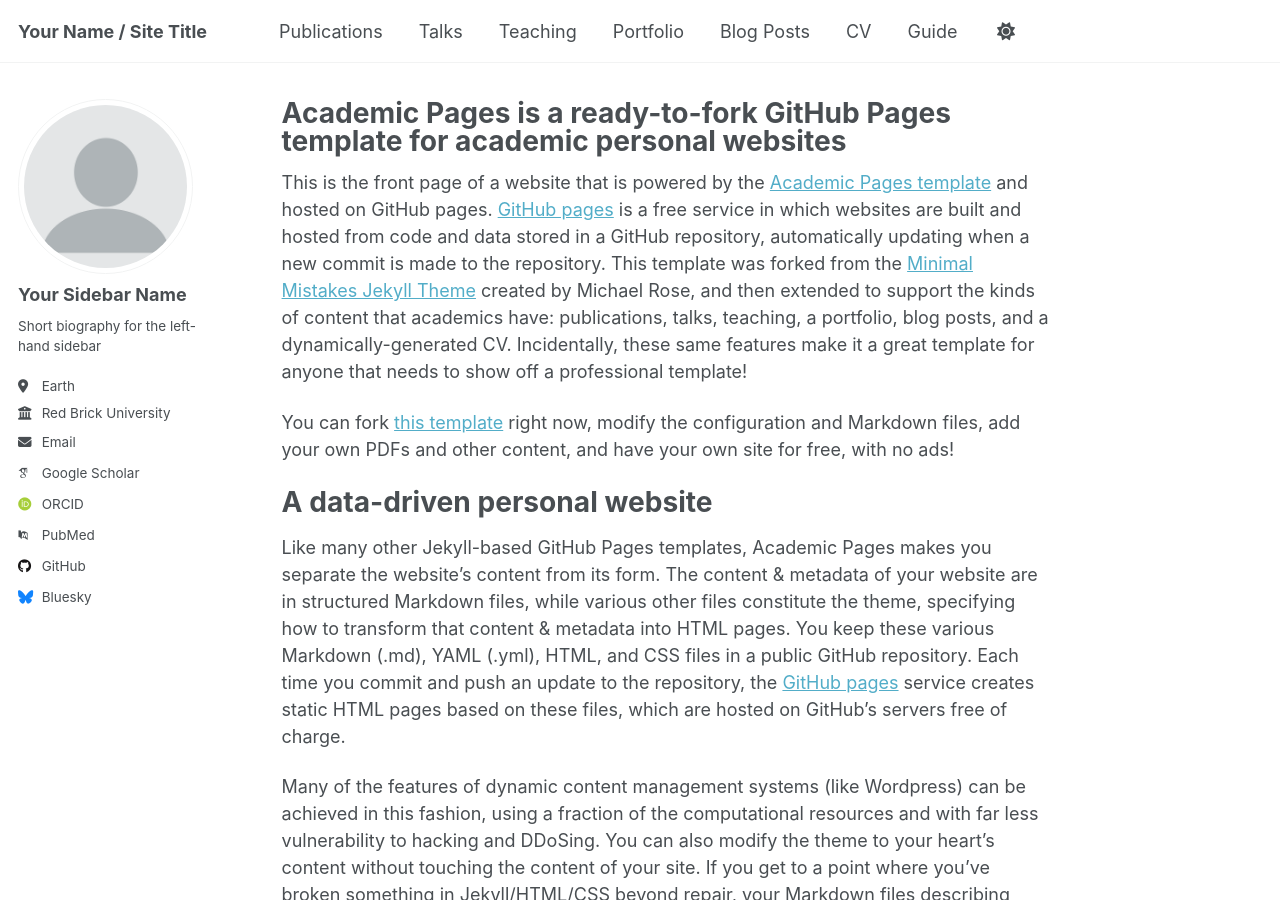
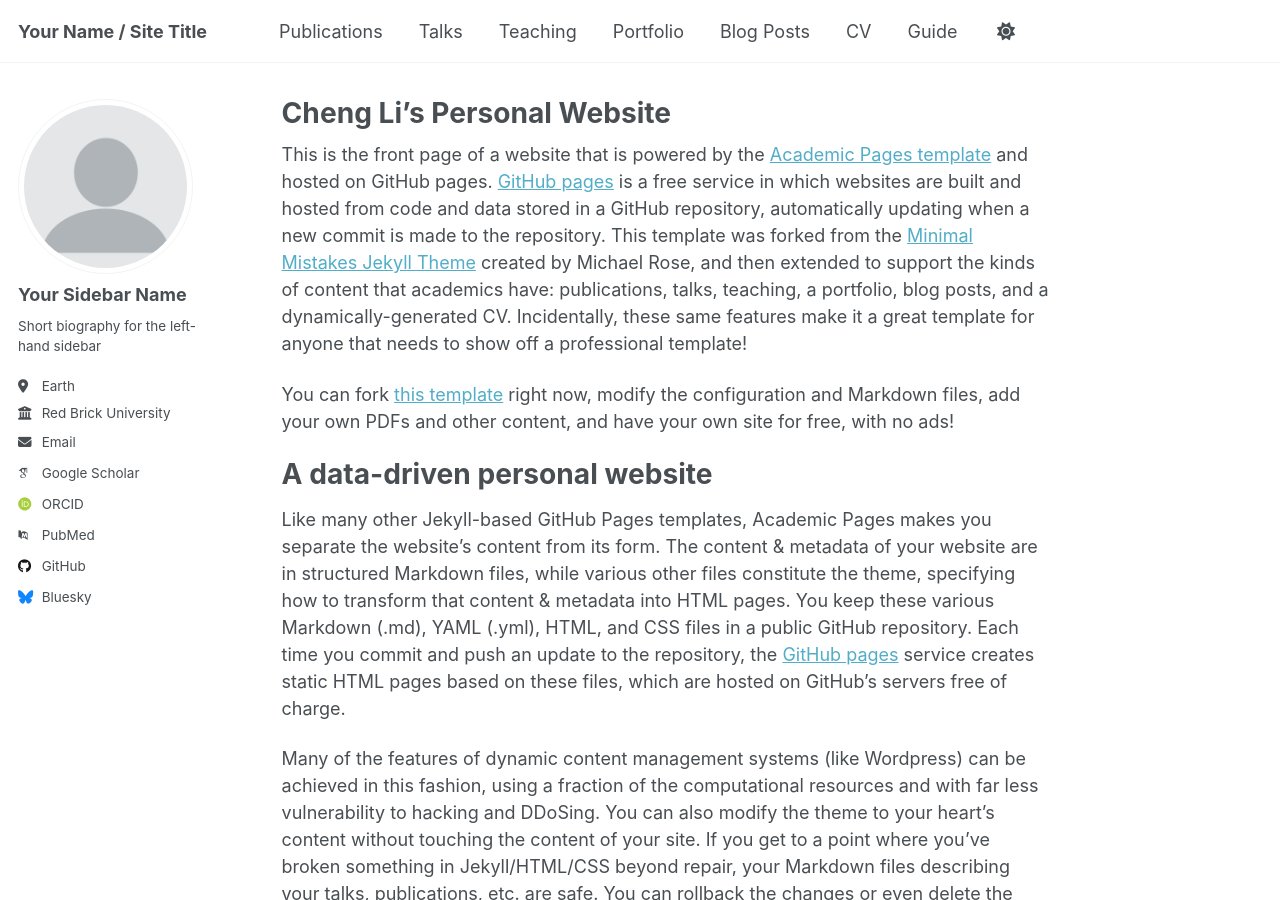
Before and after one commit to chengli24/chengli24, a Jekyll site: the page built from _pages/about.md, in a window 1280 px wide and 900 px high. Built offline with Jekyll 4.4.1, drawn with Linux system fonts in a browser that asks for light colours; some web fonts are replaced; a script that is not in the unit is left out.

Commit message:
Update about.md

```diff
--- a/_pages/about.md
+++ b/_pages/about.md
@@ -1,6 +1,6 @@
 ---
 permalink: /
-title: "Academic Pages is a ready-to-fork GitHub Pages template for academic personal websites"
+title: "Cheng Li’s Personal Website"
 author_profile: true
 redirect_from:
   - /about/
```
